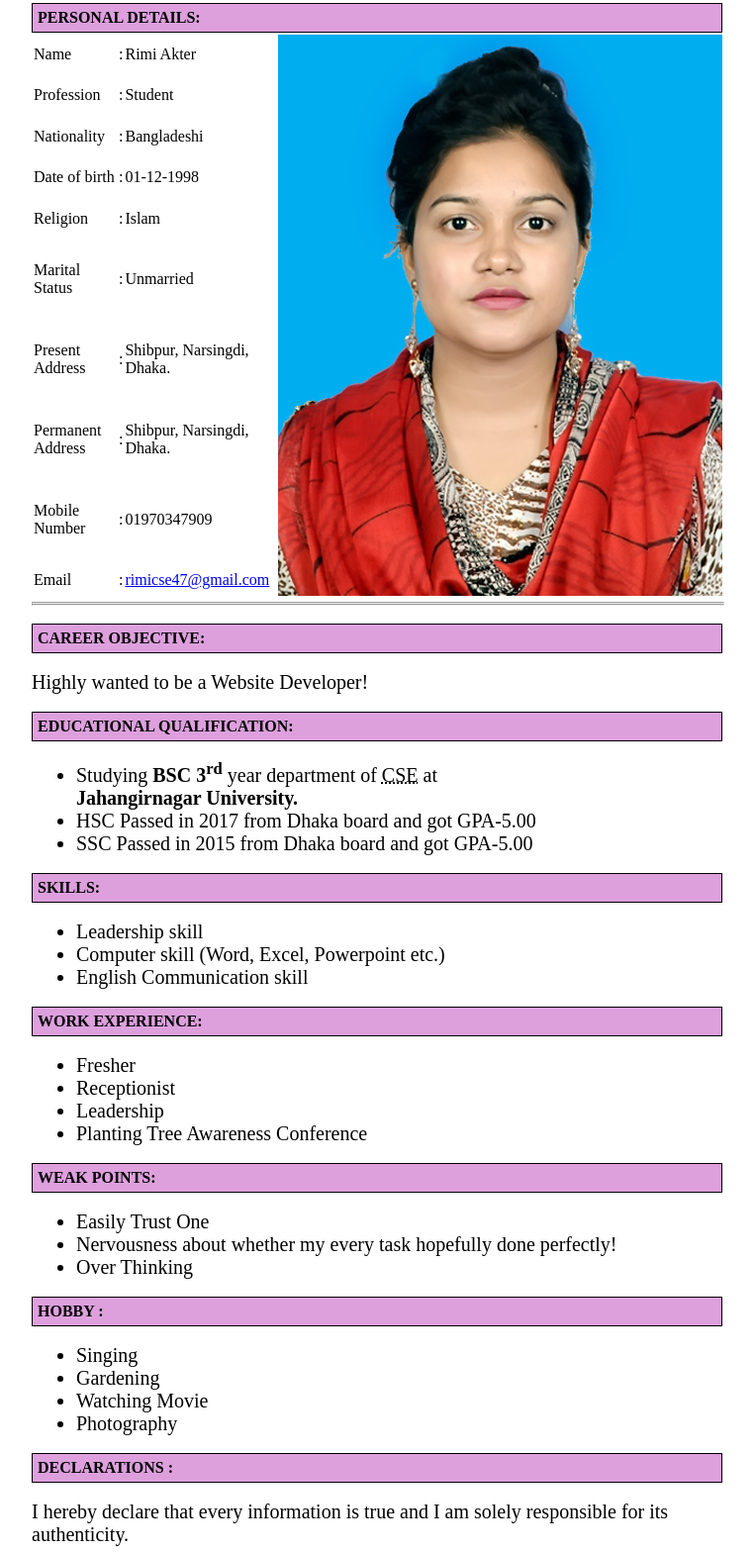
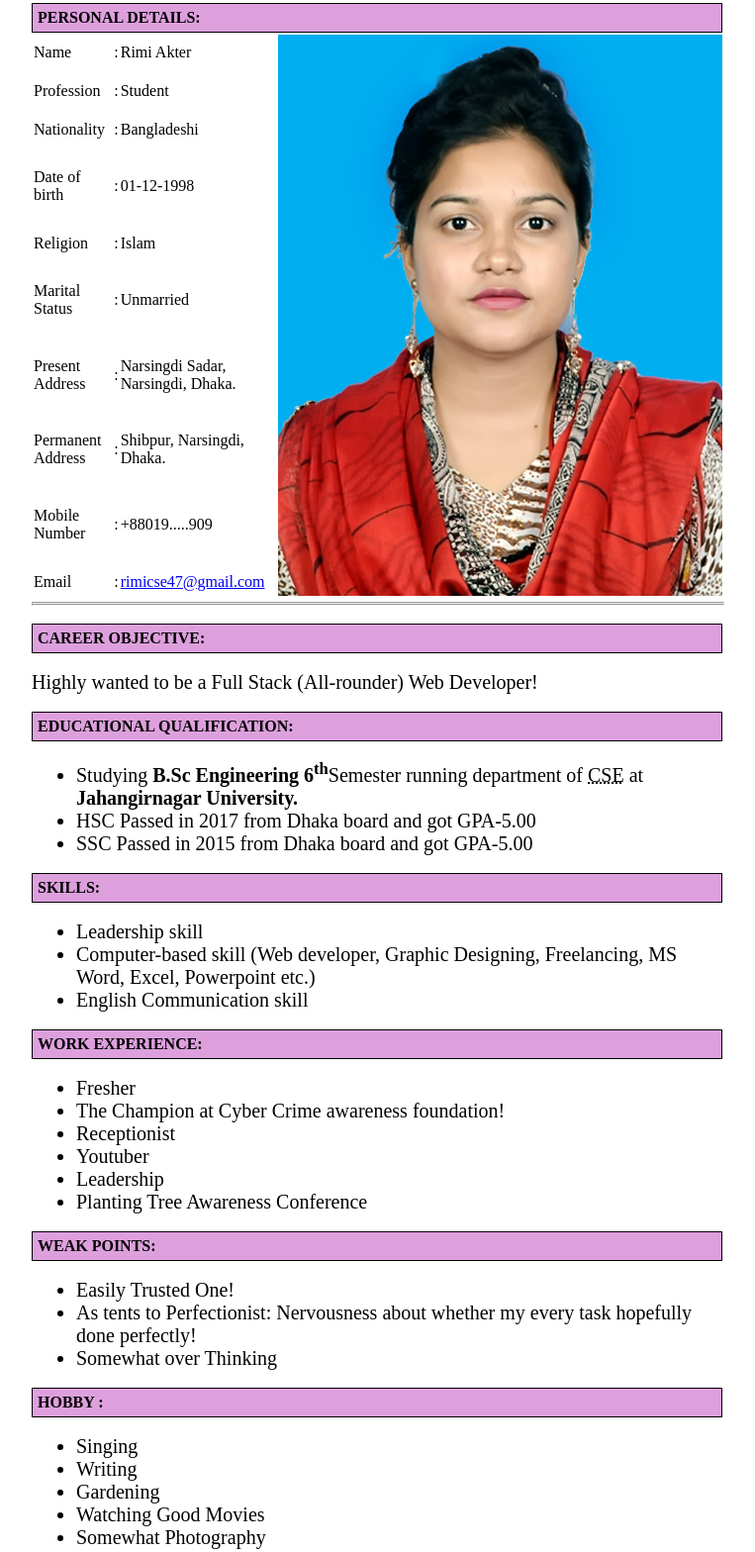
Before and after one commit to rimi303/rimi303.github.io, a plain HTML site: page Resume/index.html in a window 1280 px wide. Shown: the part 88-1656 px from the top of the page at 99% size, without its empty margins (258-1021 px from the left). Drawn offline with Linux system fonts and the light colour scheme.

Commit message:
FinalSomewhat

```diff
--- a/Resume/index.html
+++ b/Resume/index.html
@@ -1,11 +1,13 @@
 <!DOCTYPE html>
 <html lang="en">
+
 <head>
     <meta charset="UTF-8">
     <meta name="viewport" content="width=device-width, initial-scale=1.0">
     <title>RESUME</title>
     <link rel="stylesheet" href="css\style.css">
 </head>
+
 <body>
     <div class="outer">
         <br>
@@ -51,7 +53,7 @@
             <tr>
                 <td>Present Address</td>
                 <td> : </td>
-                <td>Shibpur, Narsingdi, Dhaka.</td>
+                <td>Narsingdi Sadar, Narsingdi, Dhaka.</td>
             </tr>
             <tr>
                 <td>Permanent Address</td>
@@ -61,7 +63,7 @@
             <tr>
                 <td>Mobile Number</td>
                 <td> : </td>
-                <td>01970347909</td>
+                <td>+88019.....909</td>
             </tr>
             <tr>
                 <td>Email</td>
@@ -78,14 +80,16 @@
 
         </div>
         <br>
-        <p>Highly wanted to be a Website Developer!</p>
-        <br><div class="border">
+        <p>Highly wanted to be a Full Stack (All-rounder) Web Developer!</p>
+        <br>
+        <div class="border">
             EDUCATIONAL QUALIFICATION:
 
         </div>
         <br>
         <ul>
-            <li>Studying <b>BSC 3<sup>rd</sup></b> year department of <abbr title="Computer Science and Engineering">CSE</abbr> at <br> <b> Jahangirnagar University.</b></li>
+            <li>Studying <b>B.Sc Engineering 6<sup>th</sup></b>Semester running department of <abbr
+                    title="Computer Science and Engineering">CSE</abbr> at <br> <b> Jahangirnagar University.</b></li>
             <li>HSC Passed in 2017 from Dhaka board and got GPA-5.00</li>
             <li>SSC Passed in 2015 from Dhaka board and got GPA-5.00</li>
         </ul>
@@ -99,7 +103,8 @@
         <br>
         <ul>
             <li>Leadership skill</li>
-            <li>Computer skill (Word, Excel, Powerpoint etc.)</li>
+            <li>Computer-based skill (Web developer, Graphic Designing, Freelancing, MS Word, Excel, Powerpoint etc.)
+            </li>
             <li>English Communication skill</li>
 
         </ul>
@@ -112,7 +117,9 @@
         <br>
         <ul>
             <li>Fresher</li>
+            <li>The Champion at Cyber Crime awareness foundation!</li>
             <li>Receptionist</li>
+            <li>Youtuber</li>
             <li>Leadership</li>
             <li>Planting Tree Awareness Conference</li>
         </ul>
@@ -124,28 +131,29 @@
         </div>
         <br>
         <ul>
-            <li>Easily Trust One</li>
-            <li>Nervousness about whether my every task hopefully done perfectly!  </li>
-            <li>Over Thinking</li>
+            <li>Easily Trusted One!</li>
+            <li> As tents to Perfectionist: Nervousness about whether my every task hopefully done perfectly! </li>
+            <li>Somewhat over Thinking</li>
         </ul>
         <br>
         <div class="border">
-           HOBBY :
+            HOBBY :
 
         </div>
         <br>
         <ul>
             <li>Singing</li>
+            <li>Writing</li>
             <li>Gardening</li>
-            <li>Watching Movie</li>
-            <li>Photography</li>
+            <li>Watching Good Movies</li>
+            <li>Somewhat Photography</li>
         </ul>
         <br>
 
 
 
         <div class="border">
-           DECLARATIONS :
+            DECLARATIONS :
 
         </div>
         <br>
@@ -158,7 +166,8 @@
         <h2>(RIMI AKTER)</h2>
 
 
-   </div>
+    </div>
 
 </body>
+
 </html>
```
